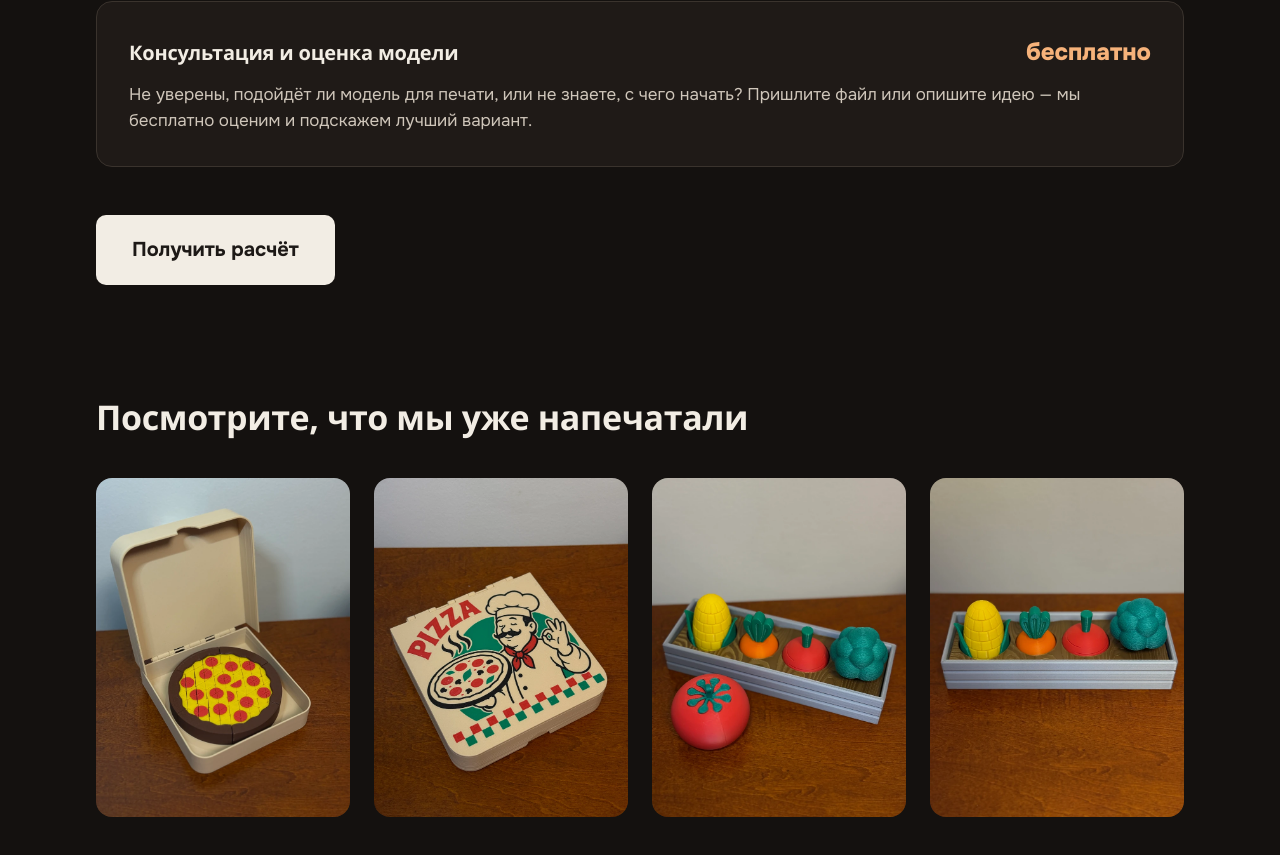
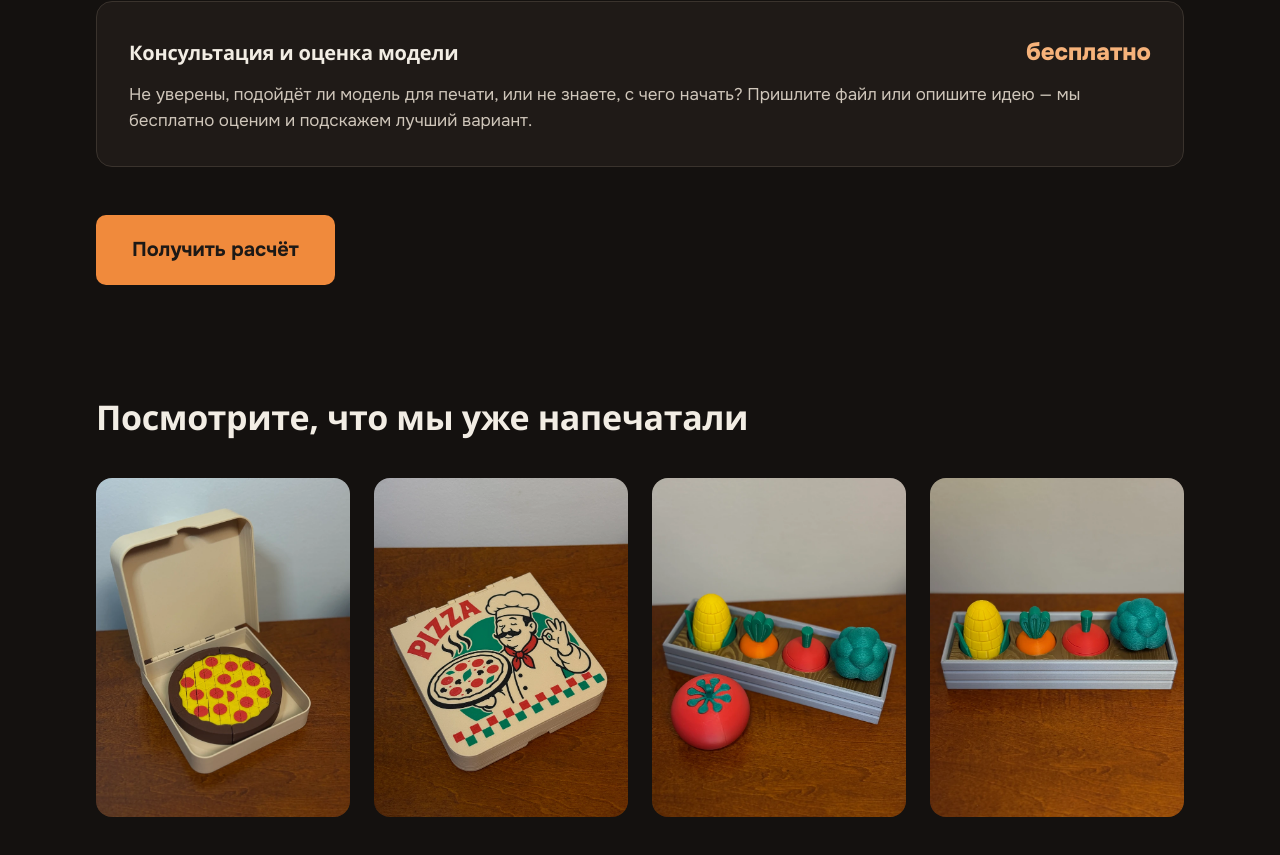
Before and after one commit to DesFis-lab/my-business, a plain HTML site: page index.html in a window 1280 px wide. Shown: the part 1551-2406 px from the top of the page. Drawn offline with Linux system fonts and the light colour scheme; a web font is replaced by a local one.

Commit message:
Кнопка «Получить расчёт» под ценами — оранжевая, как остальные
Co-Authored-By: Claude Sonnet 5.5 <noreply@anthropic.com>

```diff
--- a/index.html
+++ b/index.html
@@ -130,7 +130,7 @@
         <p>Не уверены, подойдёт ли модель для печати, или не знаете, с чего начать? Пришлите файл или опишите идею — мы бесплатно оценим и подскажем лучший вариант.</p>
       </div>
     </div>
-    <div class="after"><a class="btn btn-light btn-lg" href="#order">Получить расчёт</a></div>
+    <div class="after"><a class="btn btn-accent btn-lg" href="#order">Получить расчёт</a></div>
   </section>
 
   <!-- 3. Доверие: работы и отзывы -->
```
